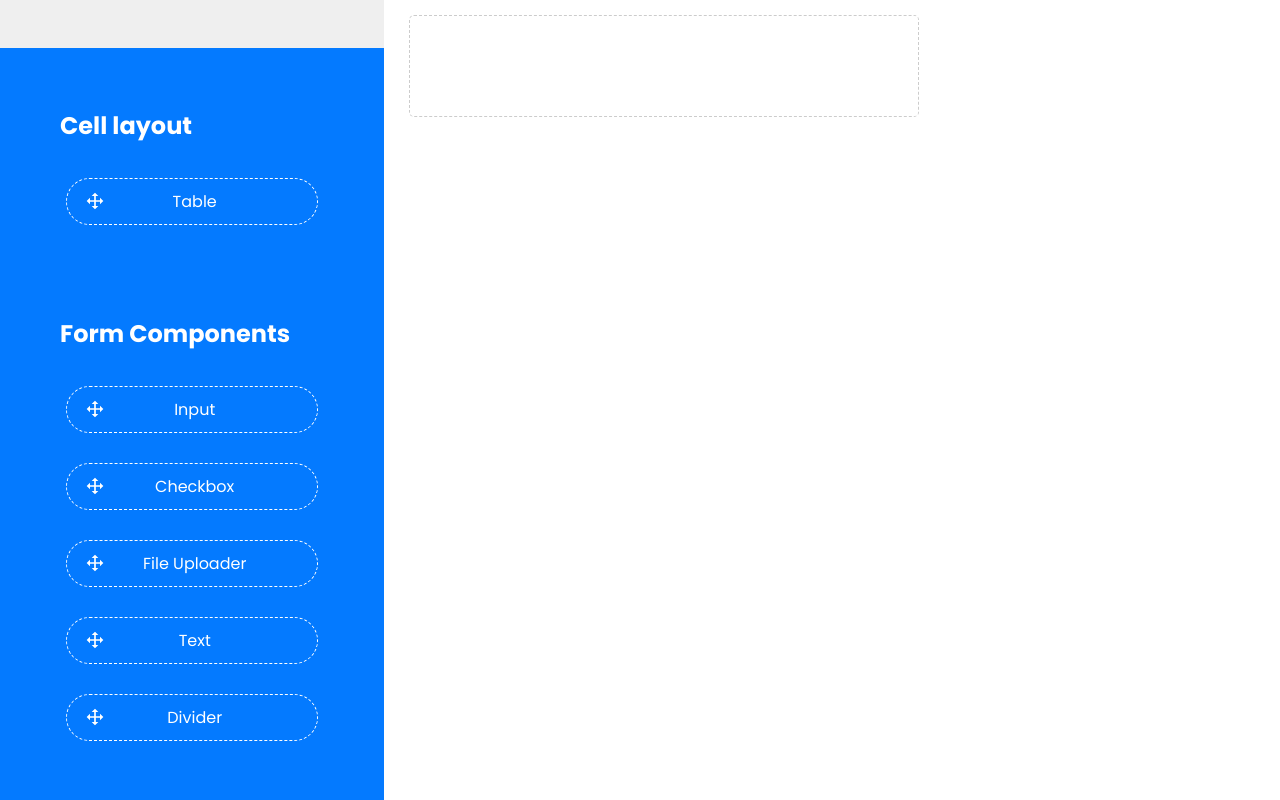
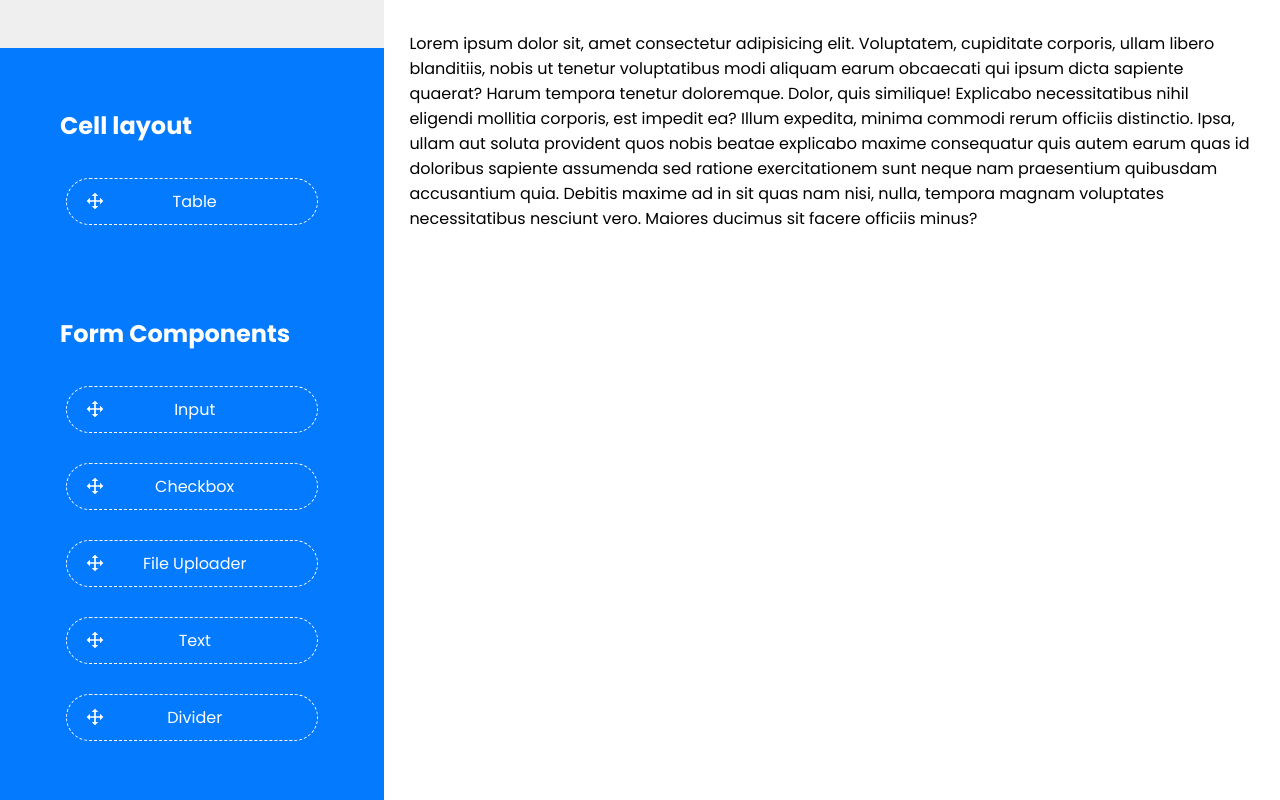
Before and after one commit to nandymandy1/makeen, a React (Vite) app in the folder frontend/: page / in a window 1280 px wide. Built offline with nearby package versions, Linux system fonts and the light colour scheme.

Commit message:
Revert "drag and drop started"
This reverts commit d90a8a79ede134ad5bd0c7a71ad52af08f18f0f6.

```diff
--- a/frontend/src/App.jsx
+++ b/frontend/src/App.jsx
@@ -1,30 +1,39 @@
-import AppContainer, { AppContent, AppSidebar } from "@components/Layout";
+import { BiMove } from "react-icons/bi";
+import styled from "styled-components";
+import Widget, { WidgetContainer } from "@components/Widget";
 import { Heading } from "@components/Typography";
-import Widget, { WidgetContainer } from "@components/Widget";
-import styled from "styled-components";
 
-const FormListContainer = styled.div`
+const AppContainer = styled.div`
+  width: 100vw;
+  height: 100vh;
+  display: flex;
+`;
+
+const AppSidebar = styled.div`
+  width: 400px;
+  height: 100vh;
+  background-color: #047aff;
+`;
+
+const AppContent = styled.div`
+  padding: 15px 25px;
+  max-height: 100vh !important;
+  overflow-y: scroll;
+  background-color: #fff;
+  width: calc(100vw - 400px);
+`;
+
+const FormContainer = styled.div`
   width: 100%;
   padding-bottom: 3rem;
   background-color: #efefef;
-`;
-
-const FormLayout = styled.div`
-  width: 100%;
-`;
-
-const FormItemContainer = styled.div`
-  width: 60%;
-  height: 100px;
-  border-radius: 5px;
-  border: 1px dashed #ccc;
 `;
 
 const App = () => {
   return (
     <AppContainer>
       <AppSidebar>
-        <FormListContainer></FormListContainer>
+        <FormContainer></FormContainer>
         <WidgetContainer>
           <Heading style={{ alignSelf: "start", marginLeft: "60px" }}>
             Cell layout
@@ -36,13 +45,7 @@ const App = () => {
           <Heading style={{ alignSelf: "start", marginLeft: "60px" }}>
             Form Components
           </Heading>
-          <Widget
-            type="input"
-            title="Input"
-            onDrop={(e) => console.log("DROP", e)}
-            onDragEnd={(e) => console.log("DRAG", e)}
-          />
-
+          <Widget title="Input" type="input" />
           <Widget title="Checkbox" type="checkbox" />
           <Widget title="File Uploader" type="uploader" />
           <Widget title="Text" type="text" />
@@ -50,9 +53,20 @@ const App = () => {
         </WidgetContainer>
       </AppSidebar>
       <AppContent>
-        <FormLayout>
-          <FormItemContainer onDrop={(e) => console.log("DROP", e)} />
-        </FormLayout>
+        <p>
+          Lorem ipsum dolor sit, amet consectetur adipisicing elit. Voluptatem,
+          cupiditate corporis, ullam libero blanditiis, nobis ut tenetur
+          voluptatibus modi aliquam earum obcaecati qui ipsum dicta sapiente
+          quaerat? Harum tempora tenetur doloremque. Dolor, quis similique!
+          Explicabo necessitatibus nihil eligendi mollitia corporis, est impedit
+          ea? Illum expedita, minima commodi rerum officiis distinctio. Ipsa,
+          ullam aut soluta provident quos nobis beatae explicabo maxime
+          consequatur quis autem earum quas id doloribus sapiente assumenda sed
+          ratione exercitationem sunt neque nam praesentium quibusdam
+          accusantium quia. Debitis maxime ad in sit quas nam nisi, nulla,
+          tempora magnam voluptates necessitatibus nesciunt vero. Maiores
+          ducimus sit facere officiis minus?
+        </p>
       </AppContent>
     </AppContainer>
   );
--- a/frontend/src/components/Layout/index.jsx
+++ /dev/null
@@ -1,23 +0,0 @@
-import styled from "styled-components";
-
-export const AppContainer = styled.div`
-  width: 100vw;
-  height: 100vh;
-  display: flex;
-`;
-
-export const AppSidebar = styled.div`
-  width: 400px;
-  height: 100vh;
-  background-color: #047aff;
-`;
-
-export const AppContent = styled.div`
-  padding: 15px 25px;
-  max-height: 100vh !important;
-  overflow-y: scroll;
-  background-color: #fff;
-  width: calc(100vw - 400px);
-`;
-
-export default AppContainer;
--- a/frontend/src/components/Typography/index.jsx
+++ b/frontend/src/components/Typography/index.jsx
@@ -1,3 +1,5 @@
+import styled from "styled-components";
+
 export const Heading = ({
   type: Element = "h2",
   color = "#fff",
--- a/frontend/src/components/Widget/index.jsx
+++ b/frontend/src/components/Widget/index.jsx
@@ -1,9 +1,9 @@
 import { BiMove } from "react-icons/bi";
 import styled from "styled-components";
 
-const WidgetContent = ({ title, onDragEnd = () => {}, ...props }) => {
+const WidgetContent = ({ title, ...props }) => {
   return (
-    <div draggable="true" onDragEnd={(e) => onDragEnd({ e, props })} {...props}>
+    <div draggable="true" {...props}>
       <div className="widget-container">
         <BiMove color="#fff" size={20} />
         <div className="widget-label">{title}</div>
--- a/package.json
+++ /dev/null
@@ -1,5 +0,0 @@
-{
-  "dependencies": {
-    "uuid": "^9.0.0"
-  }
-}
```
Also changed, not shown: 1 other file (tests, documents, lock files or other folders).
